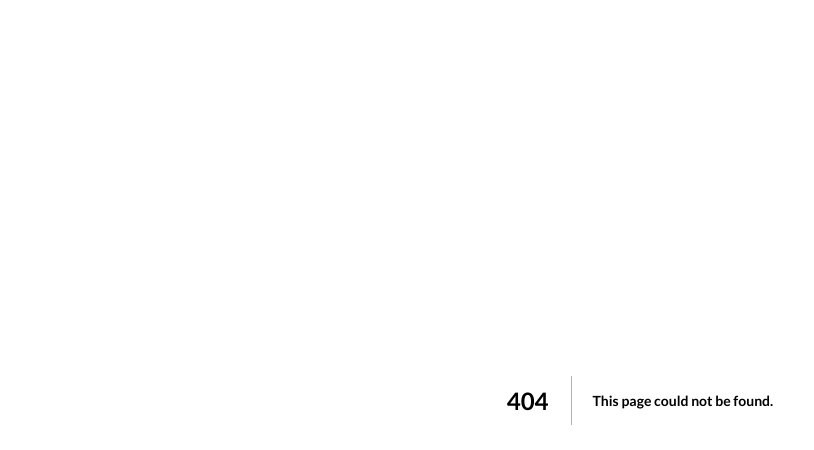
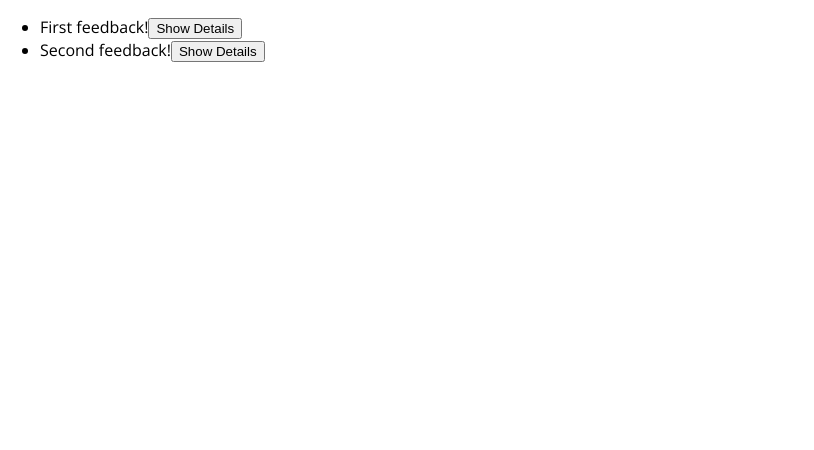
Before and after one commit to MykolaMatsiuk/nextjs-course, a Next.js app: page /feedback in a window 1280 px wide. Before the commit this address had no page. Shown: the top 450 px of the page, without its empty margins (0-814 px from the left). Built offline with nearby package versions, Linux system fonts and the light colour scheme.

Commit message:
internal feedback api - routes

```diff
--- /dev/null
+++ b/data/feedback.json
@@ -0,0 +1 @@
+[{"id":1640010334979,"email":"test@test.com","feedbackText":"First feedback!"},{"id":1640010742828,"email":"test2@test.com","feedbackText":"Second feedback!"}]
--- /dev/null
+++ b/pages/api/feedback/[feedbackId].js
@@ -0,0 +1,14 @@
+import { buildFeedbackPath, extractFeedback } from './index';
+
+function handler(req, res) {
+	const { feedbackId } = req.query;
+	const filePath = buildFeedbackPath();
+	const feedbackData = extractFeedback(filePath);
+	const selectedFeedback = feedbackData.find(
+		(feedback) => feedback.id === +feedbackId
+	);
+
+	res.status(200).json({ feedback: selectedFeedback });
+}
+
+export default handler;
--- /dev/null
+++ b/pages/api/feedback/index.js
@@ -0,0 +1,37 @@
+import fs from 'fs';
+import path from 'path';
+
+export function buildFeedbackPath() {
+	return path.join(process.cwd(), 'data', 'feedback.json');
+}
+
+export function extractFeedback(filePath) {
+	const fileData = fs.readFileSync(filePath);
+	const data = JSON.parse(fileData);
+	return data;
+}
+
+function handler(req, res) {
+	if (req.method === 'POST') {
+		const { email } = req.body;
+		const { text: feedbackText } = req.body;
+
+		const newFeedback = {
+			id: new Date().getTime(),
+			email,
+			feedbackText
+		};
+
+		const filePath = buildFeedbackPath();
+		const data = extractFeedback(filePath);
+		data.push(newFeedback);
+		fs.writeFileSync(filePath, JSON.stringify(data));
+		res.status(201).json({ message: 'Success!', feedback: newFeedback });
+	} else {
+		const filePath = buildFeedbackPath();
+		const data = extractFeedback(filePath);
+		res.status(200).json({ feedback: data });
+	}
+}
+
+export default handler;
--- /dev/null
+++ b/pages/feedback/index.js
@@ -0,0 +1,45 @@
+import { useState, Fragment } from 'react';
+import { buildFeedbackPath, extractFeedback } from '../api/feedback';
+
+function FeedbackPage({ feedbacks }) {
+	const [feedbackData, setFeedbackData] = useState();
+
+	function loadFeedbackHandler(id) {
+		fetch(`/api/feedback/${id}`)
+			.then((res) => res.json())
+			.then((data) => {
+				setFeedbackData(data.feedback);
+			});
+	}
+
+	return (
+		<Fragment>
+			{feedbackData && <p>{feedbackData.email}</p>}
+			<ul>
+				{feedbacks.map((feedback) => (
+					<li key={feedback.id}>
+						<span>{feedback.feedbackText}</span>
+						<button
+							onClick={() => loadFeedbackHandler(feedback.id)}
+						>
+							Show Details
+						</button>
+					</li>
+				))}
+			</ul>
+		</Fragment>
+	);
+}
+
+export async function getStaticProps() {
+	const filePath = buildFeedbackPath();
+	const data = extractFeedback(filePath);
+
+	return {
+		props: {
+			feedbacks: data
+		}
+	};
+}
+
+export default FeedbackPage;
```
Also changed, not shown: pages/index.js (+53 -0 lines).
